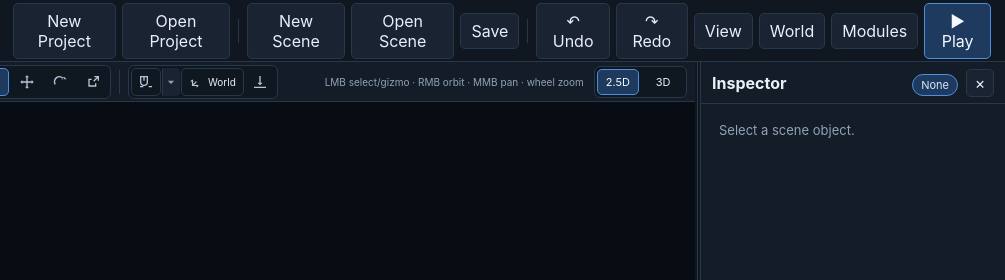
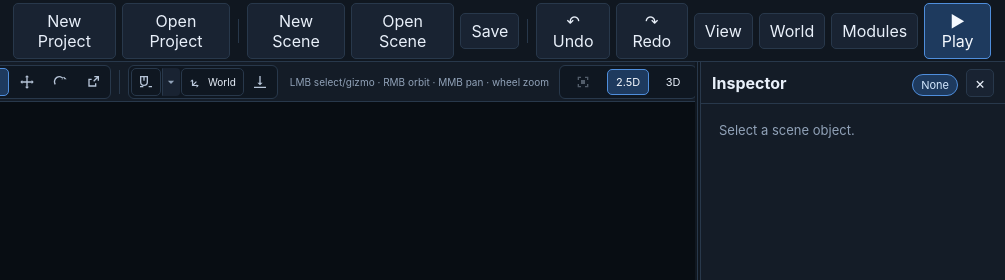
Before and after one commit to WebCrew/Parlyn-Engine, a website with bundled scripts: page src/renderer/index.html in a window 1280 px wide. Shown: the top 280 px of the page, 275-1280 px from the left. Built offline with nearby package versions, Linux system fonts and the light colour scheme.

Commit message:
Add Frame Selected and prepare Beta 18

```diff
--- a/src/renderer/index.html
+++ b/src/renderer/index.html
@@ -100,6 +100,9 @@
         <span class="toolbar-spacer"></span>
         <span class="hint">LMB select/gizmo · RMB orbit · MMB pan · wheel zoom</span>
         <div class="tool-group viewport-view-group" aria-label="Viewport mode">
+          <button id="frame-selected" class="tool-button command-icon-button" type="button" title="Frame Selected (F)" aria-label="Frame Selected" disabled>
+            <svg class="command-icon" viewBox="0 0 24 24" aria-hidden="true"><path d="M4 9V4h5v2H6v3H4zm11-5h5v5h-2V6h-3V4zM4 15h2v3h3v2H4v-5zm14 0h2v5h-5v-2h3v-3z"/><path d="M9 9h6v6H9z"/></svg>
+          </button>
           <button id="view-25" class="tool-button active" title="2.5D View">2.5D</button>
           <button id="view-3d" class="tool-button" title="3D View">3D</button>
         </div>
```
